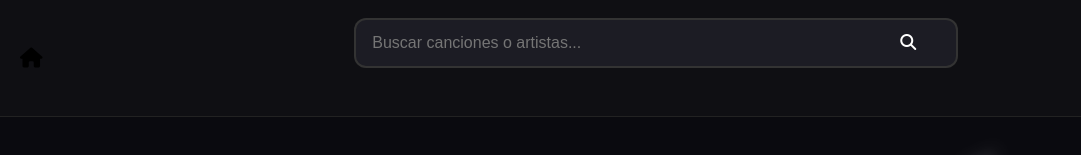
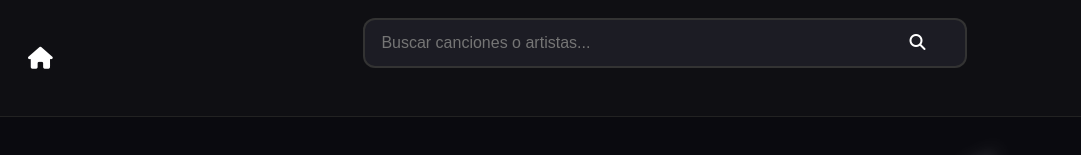
Before and after one commit to deylinqff/Orion-X, a website: page results.html in a window 1280 px wide. Shown: the top 155 px of the page, without its empty margins (0-1081 px from the left). Drawn offline with Linux system fonts and the light colour scheme.

Commit message:
Actualizar results.html

```diff
--- a/results.html
+++ b/results.html
@@ -34,9 +34,9 @@
 <body>
   <header class="header">
   <div style="display: flex; align-items: center; gap: 10px; width: 100%;">
-    <a href="index.html" style="font-size: 20px; color: #000;">
-      <i class="fas fa-home"></i>
-    </a>
+    <a href="index.html" class="home-button">
+  <i class="fas fa-home"></i>
+</a>
     <form id="search-form" style="flex-grow: 1;">
       <div style="position: relative; width: 100%;">
         <input type="text" id="search-input" placeholder="Buscar canciones o artistas..." required style="width: 100%; padding-right: 40px;">
```
